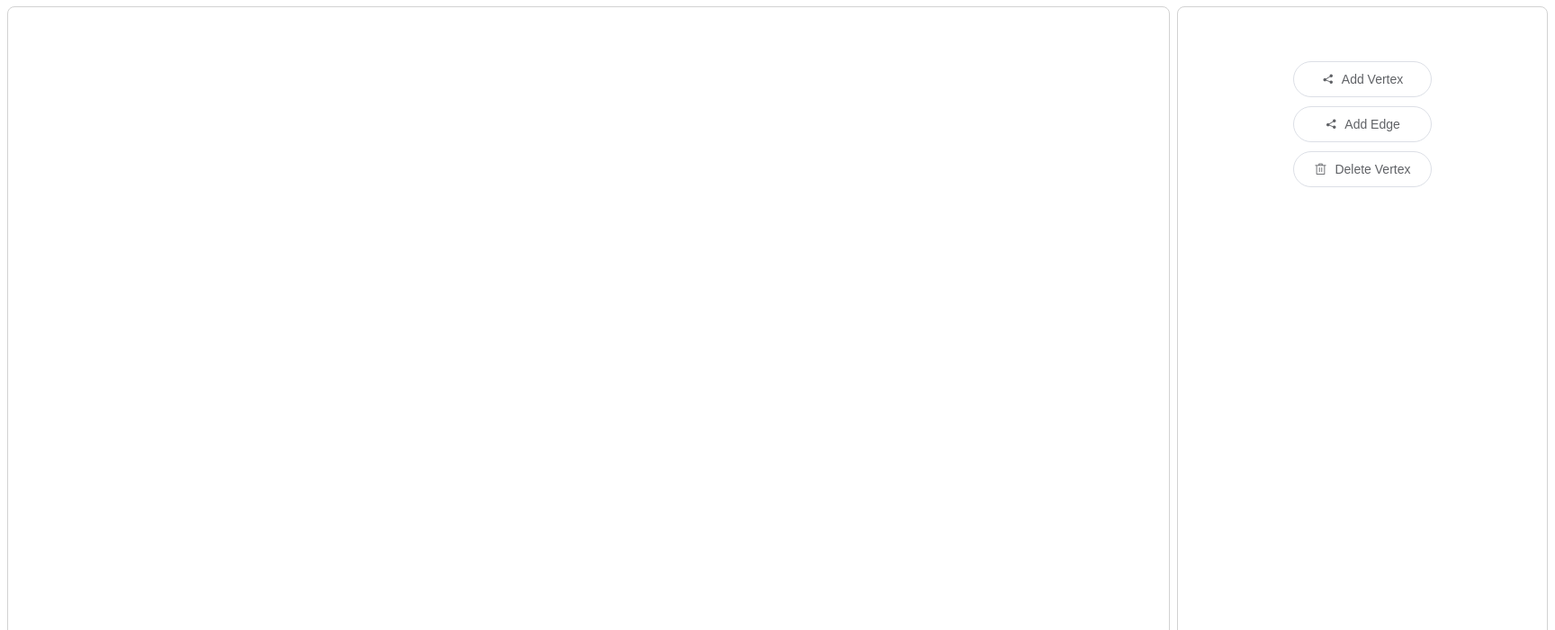
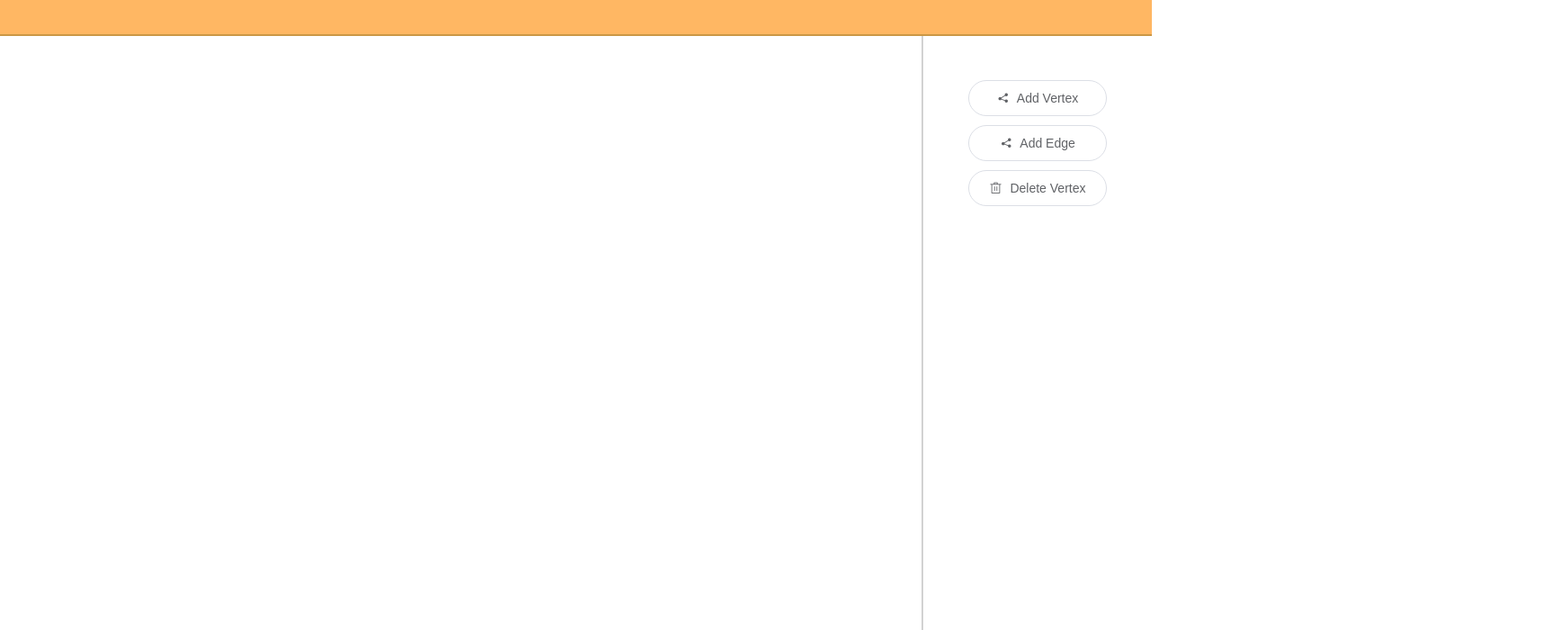
Before and after one commit to borisovdenis-kb/graph-playground, a Vue app: page / in a window 1280 px wide. Shown: the top 700 px of the page at 90% size, 1728 px wide, since content can reach past the window. Built offline with nearby package versions, Linux system fonts and the light colour scheme.

Commit message:
Refactor: fixed styles

```diff
--- a/src/App.vue
+++ b/src/App.vue
@@ -1,8 +1,15 @@
 <template>
   <div id="app">
-    <playground></playground>
-    <div class="tool-bar-container">
-      <tool-bar></tool-bar>
+    <div class="header-container">
+      <app-header></app-header>
+    </div>
+    <div class="main-container">
+      <div class="playground-container">
+        <playground></playground>
+      </div>
+      <div class="tool-bar-container">
+        <tool-bar></tool-bar>
+      </div>
     </div>
   </div>
 </template>
@@ -11,9 +18,11 @@
 
   import ToolBar from "./components/ToolBar/ToolBar";
   import Playground from "./components/Playground/Playground";
+  import AppHeader from "./components/Header/AppHeader";
 
   export default {
     components: {
+      AppHeader,
       Playground,
       ToolBar
     },
@@ -25,15 +34,27 @@
 <style scoped>
   #app {
     display: flex;
-    align-items: center;
-    width: 1720px;
-    height: 830px;
+    flex-direction: column;
+    width: 100%;
+    height: 100%;
   }
+
+  .main-container {
+    display: flex;
+    width: 100%;
+    height: calc(100% - 40px);
+  }
+
+  .playground-container {
+    width: 80%;
+    height: 100%;
+  }
+
   .tool-bar-container {
     display: flex;
     justify-content: center;
     align-items: center;
-    flex-basis: 25%;
+    width: 20%;
     height: 100%;
   }
 </style>
--- /dev/null
+++ b/src/components/Header/AppHeader.vue
@@ -0,0 +1,15 @@
+<template>
+  <div class="header"></div>
+</template>
+
+<script>
+  import './app-header.css';
+
+  export default {
+    name: "appHeader"
+  }
+</script>
+
+<style scoped>
+
+</style>
--- /dev/null
+++ b/src/components/Header/app-header.css
@@ -0,0 +1,6 @@
+.header {
+  width: 100%;
+  height: 40px;
+  background: #ffb763;
+  border-bottom: 2px solid #cb9745;
+}
--- a/src/components/Playground/Playground.vue
+++ b/src/components/Playground/Playground.vue
@@ -25,7 +25,9 @@
       }
     },
     mounted() {
-      this.svgContainer = createSvgContainer('playground', 1376, 830);
+      const rect = document.getElementById('playground').getBoundingClientRect();
+
+      this.svgContainer = createSvgContainer('playground', rect.width, rect.height - 3);
       this.$store.commit(SET_SVG_CONTAINER, {svgContainer: this.svgContainer});
       this.$store.commit(CREATE_GRAPH);
     }
--- a/src/components/Playground/playground.css
+++ b/src/components/Playground/playground.css
@@ -1,6 +1,3 @@
 #playground {
-  width: 75%;
   height: 100%;
-  border: 1px solid #d2d2d2;
-  border-radius: 8px;
 }
--- a/src/components/ToolBar/tool-bar.css
+++ b/src/components/ToolBar/tool-bar.css
@@ -1,10 +1,9 @@
 .tool-bar {
   display: flex;
   justify-content: center;
-  width: 96%;
+  width: 100%;
   height: 100%;
-  border: 1px solid #d2d2d2;
-  border-radius: 8px;
+  border-left: 2px solid #d2d2d2;
 }
 
 .tool-bar__add-relation-form {
--- a/src/styles/common.css
+++ b/src/styles/common.css
@@ -1,3 +1,14 @@
-#app {
-  display: flex;
+
+* {
+  box-sizing: border-box;
 }
+
+html {
+  width: 100%;
+  height: 100%;
+}
+
+body {
+  height: 100%;
+  margin: 0;
+}
```
